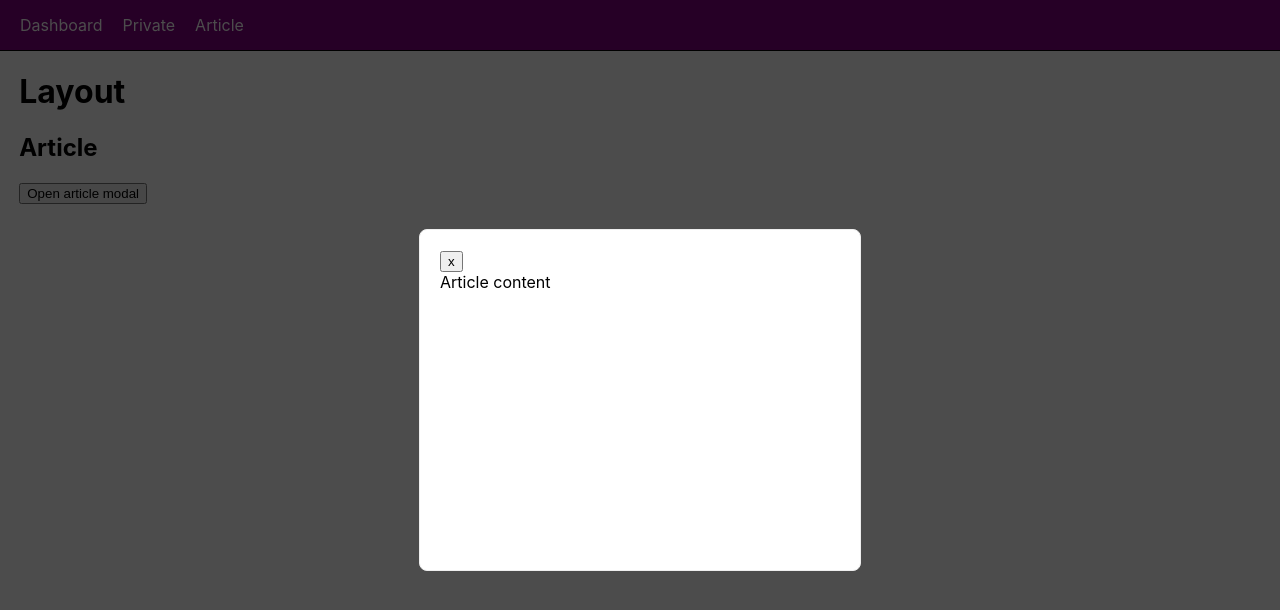
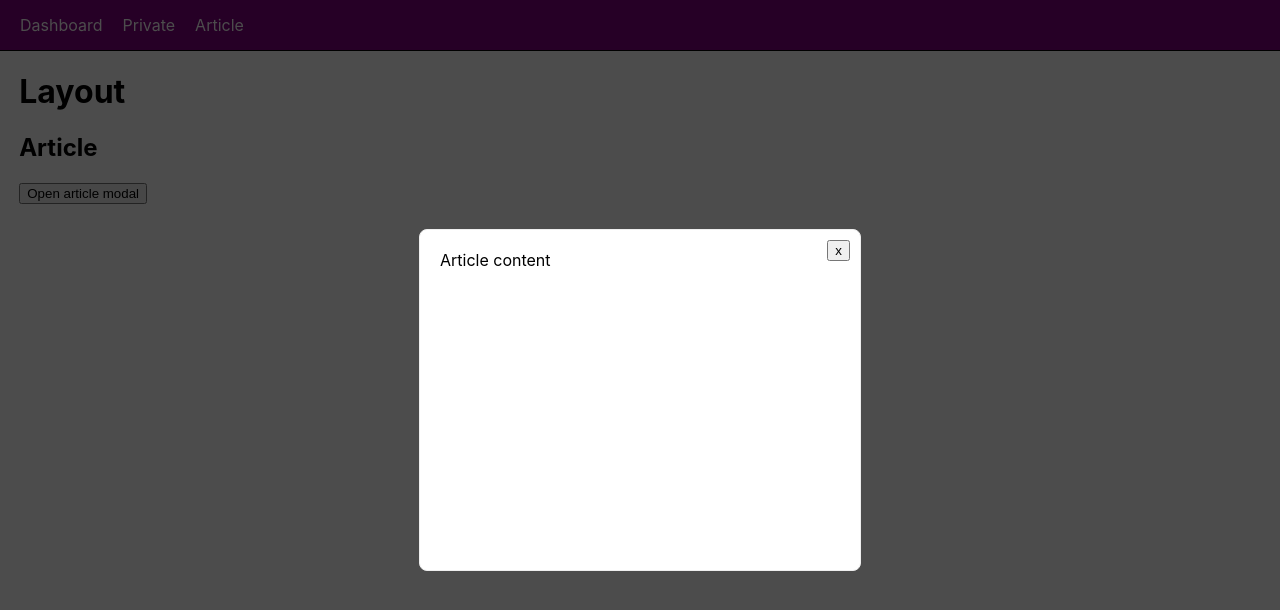
Before and after one commit to laurapoc/react-play-ground, a React (Create React App) app: page /articles/1234 in a window 1280 px wide. Both pictures are taken after a click on the button "Open article modal". Shown: the top 610 px of the page. Built offline with nearby package versions, Linux system fonts and the light colour scheme.

Commit message:
change position of modal close button

```diff
--- a/src/components/Modal/Modal.css
+++ b/src/components/Modal/Modal.css
@@ -19,3 +19,10 @@
     left: 50%;
     transform: translate(-50%, -50%);
 }
+
+.modal-close {
+    position: absolute;
+    top: 10px;
+    right: 10px;
+    cursor: pointer;
+}
```
